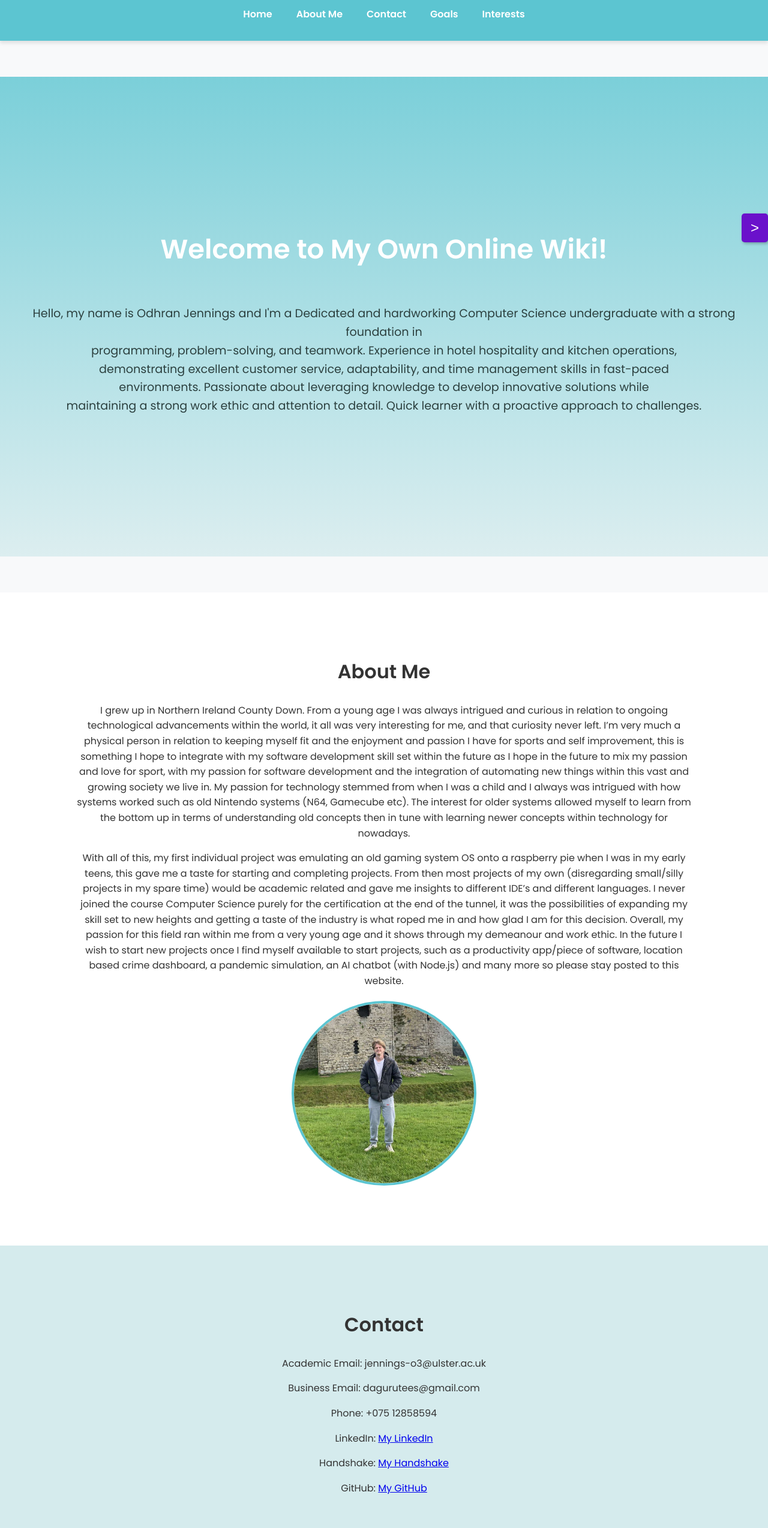
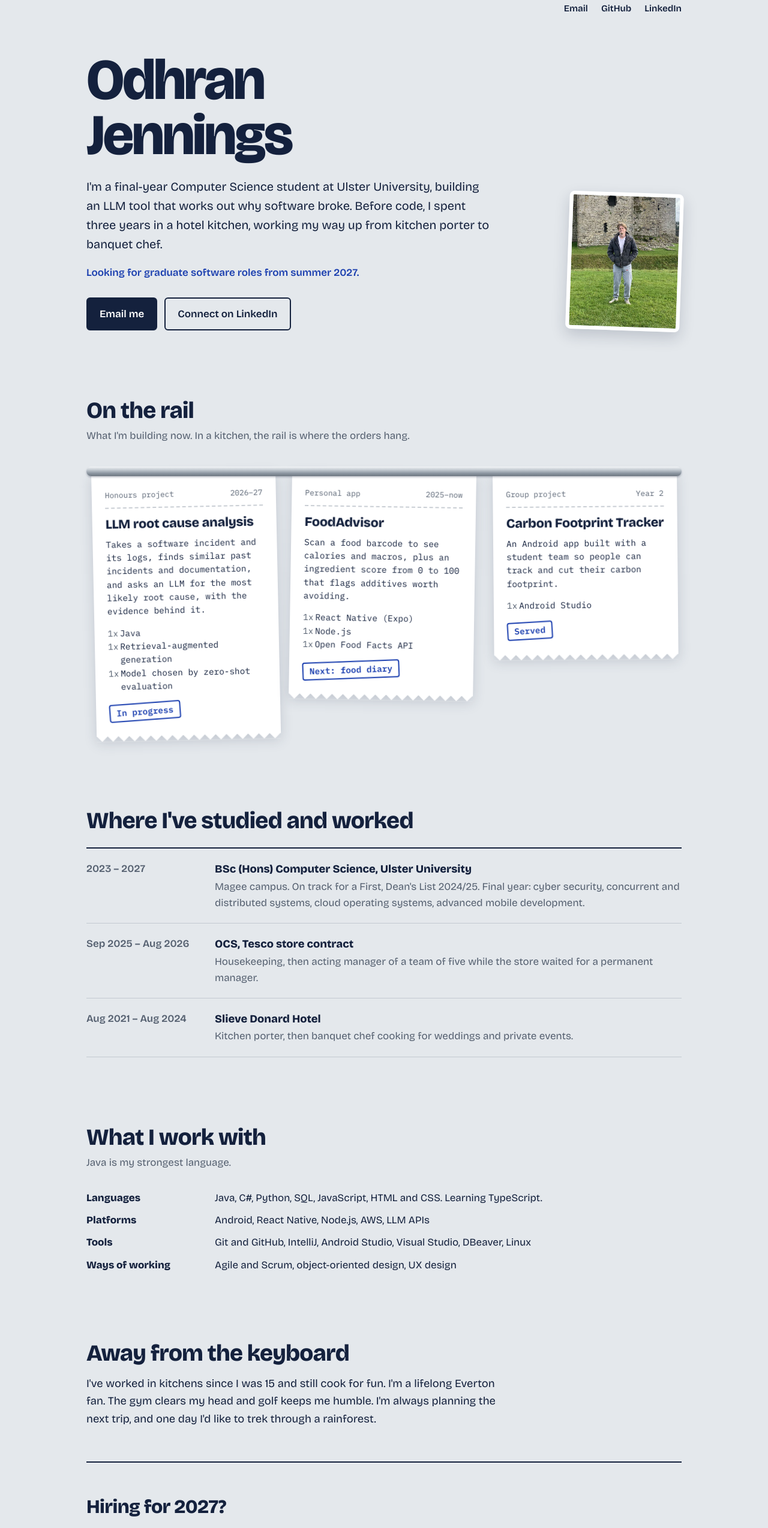
Before and after one commit to Odhran132/odhran132.github.io, a plain HTML site: page index.html in a window 1280 px wide. Shown: the part 20-2568 px from the top of the page at 60% size. Drawn offline with nearby package versions, Linux system fonts and the light colour scheme.

Commit message:
Revamp index.html for updated resume website
Updated the structure and content of the resume website, including new sections for projects, skills, and personal interests. Improved styling and layout for better presentation.

```diff
--- a/index.html
+++ b/index.html
@@ -1,214 +1,257 @@
-<!DOCTYPE html>
-<html lang="en">
+<!doctype html>
+<html lang="en-GB">
 <head>
-  <meta charset="UTF-8">
-  <meta name="viewport" content="width=device-width, initial-scale=1.0">
-  <title>My Resume Website</title>
-  <link rel="stylesheet" href="style.css">
-  <link rel="stylesheet" href="https://fonts.googleapis.com/icon?family=Material+Icons">
-  <link href="https://fonts.googleapis.com/css2?family=Poppins:wght@300;400;600&display=swap" rel="stylesheet">
-  <!-- Favicon -->
-<link rel="icon" href="favicon.ico" type="image/x-icon">
-<!-- For modern browsers -->
-<link rel="icon" type="image/png" href="favicon.ico">
+<meta charset="utf-8">
+<meta name="viewport" content="width=device-width, initial-scale=1">
+<title>Odhran Jennings</title>
+<meta name="description" content="Odhran Jennings, final-year Computer Science student at Ulster University, looking for graduate software roles from summer 2027.">
+<link rel="preconnect" href="https://fonts.googleapis.com">
+<link rel="preconnect" href="https://fonts.gstatic.com" crossorigin>
+<link href="https://fonts.googleapis.com/css2?family=Bricolage+Grotesque:opsz,wght@12..96,400;12..96,600;12..96,800&family=IBM+Plex+Mono:wght@400;600&display=swap" rel="stylesheet">
+<style>
+  :root {
+    --steel: #E4E8EC;
+    --ink: #14213D;
+    --blue: #1B3FAF;
+    --paper: #FFFFFF;
+    --muted: #556070;
+    --rail: #8C96A1;
+    --sans: "Bricolage Grotesque", system-ui, sans-serif;
+    --mono: "IBM Plex Mono", ui-monospace, monospace;
+    color-scheme: light;
+  }
+  * { box-sizing: border-box; }
+  html { -webkit-text-size-adjust: 100%; }
+  body {
+    margin: 0;
+    background: var(--steel);
+    color: var(--ink);
+    font-family: var(--sans);
+    font-size: 1.0625rem;
+    line-height: 1.6;
+  }
+  a { color: var(--blue); text-underline-offset: 3px; }
+  a:hover { text-decoration-thickness: 2px; }
+  :focus-visible { outline: 3px solid var(--blue); outline-offset: 3px; border-radius: 4px; }
+  .wrap { max-width: 1040px; margin: 0 auto; padding: 0 24px; }
+
+  /* top bar */
+  .top { display: flex; justify-content: flex-end; gap: 22px; padding: 22px 0; font-size: .95rem; }
+  .top a { color: var(--ink); text-decoration: none; font-weight: 600; }
+  .top a:hover { color: var(--blue); }
+
+  /* hero */
+  .hero { display: grid; grid-template-columns: 1fr auto; gap: 40px; align-items: end; padding: 40px 0 56px; }
+  h1 {
+    font-size: clamp(3rem, 9vw, 6rem);
+    font-weight: 800;
+    line-height: .95;
+    letter-spacing: -.035em;
+    margin: 0 0 24px;
+    font-variation-settings: "opsz" 96;
+  }
+  .lede { font-size: 1.25rem; max-width: 34em; margin: 0 0 18px; }
+  .seeking { font-weight: 600; color: var(--blue); margin: 0 0 28px; }
+  .actions { display: flex; flex-wrap: wrap; gap: 12px; }
+  .btn {
+    display: inline-block; padding: 12px 20px; border-radius: 6px;
+    font-weight: 600; text-decoration: none; border: 2px solid var(--ink);
+  }
+  .btn.primary { background: var(--ink); color: var(--paper); }
+  .btn.primary:hover { background: var(--blue); border-color: var(--blue); }
+  .btn.ghost { color: var(--ink); }
+  .btn.ghost:hover { border-color: var(--blue); color: var(--blue); }
+  .photo {
+    width: 190px; height: 230px; object-fit: cover; border-radius: 8px;
+    border: 6px solid var(--paper); box-shadow: 0 10px 24px rgba(20,33,61,.18);
+    transform: rotate(2deg);
+  }
+
+  h2 { font-size: clamp(1.75rem, 4vw, 2.4rem); font-weight: 800; letter-spacing: -.02em; line-height: 1.1; margin: 0 0 8px; }
+  .sub { color: var(--muted); margin: 0 0 32px; max-width: 40em; }
+  section { padding: 56px 0; }
+
+  /* the rail */
+  .rail-zone { position: relative; padding-top: 6px; }
+  .rail {
+    height: 16px; border-radius: 8px;
+    background: linear-gradient(#F4F6F8 0%, #C3CAD1 35%, var(--rail) 70%, #6E7781 100%);
+    box-shadow: 0 2px 3px rgba(20,33,61,.25);
+    position: relative; z-index: 2;
+  }
+  .tickets {
+    display: grid; grid-template-columns: repeat(3, 1fr); gap: 28px;
+    margin-top: -6px; padding: 0 8px;
+  }
+  .ticket-wrap { filter: drop-shadow(0 6px 10px rgba(20,33,61,.16)); transform-origin: top center; }
+  .ticket-wrap:nth-child(1) { transform: rotate(-1.2deg); }
+  .ticket-wrap:nth-child(2) { transform: rotate(.9deg); }
+  .ticket-wrap:nth-child(3) { transform: rotate(-.5deg); }
+  .ticket {
+    background: var(--paper);
+    font-family: var(--mono);
+    font-size: .9rem;
+    line-height: 1.55;
+    padding: 26px 22px 34px;
+    --z: 9px;
+    -webkit-mask: conic-gradient(from -45deg at bottom, #0000, #000 1deg 89deg, #0000 90deg) 50% / calc(2 * var(--z)) 100%;
+            mask: conic-gradient(from -45deg at bottom, #0000, #000 1deg 89deg, #0000 90deg) 50% / calc(2 * var(--z)) 100%;
+  }
+  .ticket .meta { display: flex; justify-content: space-between; color: var(--muted); font-size: .8rem; border-bottom: 2px dashed #C9CED4; padding-bottom: 10px; margin-bottom: 14px; }
+  .ticket h3 { font-family: var(--sans); font-size: 1.35rem; font-weight: 800; letter-spacing: -.01em; line-height: 1.15; margin: 0 0 10px; }
+  .ticket p { margin: 0 0 14px; }
+  .ticket ul { list-style: none; padding: 0; margin: 0 0 16px; }
+  .ticket li { padding-left: 1.4em; position: relative; }
+  .ticket li::before { content: "1x"; position: absolute; left: 0; color: var(--muted); }
+  .stamp {
+    display: inline-block; border: 2px solid var(--blue); color: var(--blue);
+    padding: 2px 10px; border-radius: 4px; font-weight: 600; transform: rotate(-3deg);
+  }
+
+  /* timeline */
+  .history { list-style: none; padding: 0; margin: 24px 0 0; border-top: 2px solid var(--ink); }
+  .history li { display: grid; grid-template-columns: 190px 1fr; gap: 24px; padding: 20px 0; border-bottom: 1px solid #C3CAD1; }
+  .history time { color: var(--muted); font-weight: 600; }
+  .history strong { display: block; font-size: 1.15rem; }
+  .history span { color: var(--muted); }
+
+  .skills { display: grid; grid-template-columns: 190px 1fr; gap: 10px 24px; margin: 0; }
+  .skills dt { font-weight: 800; }
+  .skills dd { margin: 0; }
+
+  .outside p { max-width: 38em; margin: 16px 0 0; font-size: 1.15rem; }
+
+  footer { padding: 0 0 72px; }
+  footer .wrap > div { border-top: 2px solid var(--ink); padding-top: 48px; }
+  footer p { font-size: clamp(1.4rem, 3.5vw, 2rem); font-weight: 800; letter-spacing: -.02em; margin: 0 0 12px; }
+  footer p a { display: block; font-size: clamp(1.15rem, 4.6vw, 2rem); overflow-wrap: anywhere; }
+  footer small { color: var(--muted); }
+
+  /* one load moment: tickets drop onto the rail */
+  @media (prefers-reduced-motion: no-preference) {
+    .ticket-wrap { animation: clip-on .7s cubic-bezier(.2,.9,.3,1.2) both; }
+    .ticket-wrap:nth-child(2) { animation-delay: .12s; }
+    .ticket-wrap:nth-child(3) { animation-delay: .24s; }
+    @keyframes clip-on { from { opacity: 0; translate: 0 -28px; } }
+  }
+
+  @media (max-width: 820px) {
+    .hero { grid-template-columns: 1fr; padding-top: 16px; }
+    .photo { order: -1; width: 130px; height: 156px; }
+    .tickets { grid-template-columns: 1fr; gap: 22px; max-width: 460px; }
+    .history li, .skills { grid-template-columns: 1fr; gap: 4px; }
+    .skills dd { margin-bottom: 12px; }
+    .top { justify-content: flex-start; }
+  }
+</style>
 </head>
 <body>
-<div class="sidebar closed" id="sidebar">
-
-   <h3>Quick Links</h3>
-    <ul>
-	<p><br></p>
-	<p><br></p>
-	<h1> My Projects </h1>
-	<p>This is where my projects will be added!</p>
-	<p>This website is in it's early days, but soon this section will be full of my own personal projects for everyone to be astononished by! </p>
-
-    </ul>
-
-  </div>
-<button id="toggleSidebar" class="sidebar-button">
-  <span id="toggleIcon">❮</span>
-</button>
-
-  <nav class="menu-bar">
-	  <ul>
-        <li><a href="#home">Home</a></li>
-        <li><a href="#about">About Me</a></li>
-        <li><a href="#contact">Contact</a></li>
-        <li><a href="#goals">Goals</a></li>
-        <li><a href="#interests">Interests</a></li>
-      </ul>
-    </div>
+<div class="wrap">
+  <nav class="top" aria-label="Contact links">
+    <a href="mailto:jennings-o3@ulster.ac.uk">Email</a>
+    <a href="https://github.com/Odhran132">GitHub</a>
+    <a href="https://www.linkedin.com/in/odhran-jennings/">LinkedIn</a>
   </nav>
 
-  <section id="home" class="section home-section">
-    <div class="hero">
-      <h1>Welcome to My Own Online Wiki!</h1>
-      <p>Hello, my name is Odhran Jennings and I'm a Dedicated and hardworking Computer Science undergraduate with a strong foundation in <br>
-		programming, problem-solving, and teamwork. Experience in hotel hospitality and kitchen operations, <br>
-		demonstrating excellent customer service, adaptability, and time management skills in fast-paced <br>
-		environments. Passionate about leveraging knowledge to develop innovative solutions while <br>
-		maintaining a strong work ethic and attention to detail. Quick learner with a proactive approach to challenges. </p>
+  <header class="hero">
+    <div>
+      <h1>Odhran<br>Jennings</h1>
+      <p class="lede">I'm a final-year Computer Science student at Ulster University, building an LLM tool that works out why software broke. Before code, I spent three years in a hotel kitchen, working my way up from kitchen porter to banquet chef.</p>
+      <p class="seeking">Looking for graduate software roles from summer 2027.</p>
+      <div class="actions">
+        <a class="btn primary" href="mailto:jennings-o3@ulster.ac.uk">Email me</a>
+        <a class="btn ghost" href="https://www.linkedin.com/in/odhran-jennings/">Connect on LinkedIn</a>
       </div>
-  </section>
+    </div>
+    <img class="photo" src="PfP.jpg" alt="Photo of Odhran Jennings" onerror="this.remove()">
+  </header>
+</div>
 
-  <section id="about" class="section about-section">
-    <div class="container">
-      <h2>About Me</h2>
-      <p> I grew up in Northern Ireland County Down. From a young age I was always
-		intrigued and curious in relation to ongoing technological advancements within the
-		world, it all was very interesting for me, and that curiosity never left. I’m very much a
-		physical person in relation to keeping myself fit and the enjoyment and passion I
-		have for sports and self improvement, this is something I hope to integrate with my
-		software development skill set within the future as I hope in the future to mix my
-		passion and love for sport, with my passion for software development and the
-		integration of automating new things within this vast and growing society we live in.
-		My passion for technology stemmed from when I was a child and I always was
-		intrigued with how systems worked such as old Nintendo systems (N64, Gamecube
-		etc). The interest for older systems allowed myself to learn from the bottom up in
-		terms of understanding old concepts then in tune with learning newer concepts
-		within technology for nowadays. </p>
-
-
-
-
-		<p> With all of this, my first individual project was
-		emulating an old gaming system OS onto a raspberry pie when I was in my early
-		teens, this gave me a taste for starting and completing projects. From then most
-		projects of my own (disregarding small/silly projects in my spare time) would be
-		academic related and gave me insights to different IDE’s and different languages. I
-		never joined the course Computer Science purely for the certification at the end of
-		the tunnel, it was the possibilities of expanding my skill set to new heights and
-		getting a taste of the industry is what roped me in and how glad I am for this decision.
-		Overall, my passion for this field ran within me from a very young age and it shows
-		through my demeanour and work ethic. In the future I wish to start new projects once
-		I find myself available to start projects, such as a productivity app/piece of software,
-		location based crime dashboard, a pandemic simulation, an AI chatbot (with Node.js)
-		and many more so please stay posted to this website.  </p>
-      <div class="PfP image-box">
-        <img src="PfP.jpg" alt="My Photo">
+<section aria-labelledby="projects">
+  <div class="wrap">
+    <h2 id="projects">On the rail</h2>
+    <p class="sub">What I'm building now. In a kitchen, the rail is where the orders hang.</p>
+    <div class="rail-zone">
+      <div class="rail" aria-hidden="true"></div>
+      <div class="tickets">
+        <article class="ticket-wrap">
+          <div class="ticket">
+            <div class="meta"><span>Honours project</span><span>2026–27</span></div>
+            <h3>LLM root cause analysis</h3>
+            <p>Takes a software incident and its logs, finds similar past incidents and documentation, and asks an LLM for the most likely root cause, with the evidence behind it.</p>
+            <ul>
+              <li>Java</li>
+              <li>Retrieval-augmented generation</li>
+              <li>Model chosen by zero-shot evaluation</li>
+            </ul>
+            <span class="stamp">In progress</span>
+          </div>
+        </article>
+        <article class="ticket-wrap">
+          <div class="ticket">
+            <div class="meta"><span>Personal app</span><span>2025–now</span></div>
+            <h3>FoodAdvisor</h3>
+            <p>Scan a food barcode to see calories and macros, plus an ingredient score from 0 to 100 that flags additives worth avoiding.</p>
+            <ul>
+              <li>React Native (Expo)</li>
+              <li>Node.js</li>
+              <li>Open Food Facts API</li>
+            </ul>
+            <span class="stamp">Next: food diary</span>
+          </div>
+        </article>
+        <article class="ticket-wrap">
+          <div class="ticket">
+            <div class="meta"><span>Group project</span><span>Year 2</span></div>
+            <h3>Carbon Footprint Tracker</h3>
+            <p>An Android app built with a student team so people can track and cut their carbon footprint.</p>
+            <ul>
+              <li>Android Studio</li>
+            </ul>
+            <span class="stamp">Served</span>
+          </div>
+        </article>
+      </div>
     </div>
   </div>
 </section>
 
-  <section id="contact" class="section contact-section">
-    <div class="container">
-      <h2>Contact</h2>
-      <p>Academic Email: jennings-o3@ulster.ac.uk</p>
-	  <p>Business Email: dagurutees@gmail.com</p>
-      <p>Phone: +075 12858594</p>
-      <p>LinkedIn: <a href="https://www.linkedin.com/in/odhran-jennings/">My LinkedIn</a></p>
-	  <p>Handshake: <a href="https://ulster.joinhandshake.co.uk/profiles/1395100">My Handshake</a></p>
-	  <p>GitHub: <a href="https://github.com/Odhran132">My GitHub</a></p>
-
+<section aria-labelledby="history">
+  <div class="wrap">
+    <h2 id="history">Where I've studied and worked</h2>
+    <ol class="history">
+      <li><time>2023 – 2027</time><div><strong>BSc (Hons) Computer Science, Ulster University</strong><span>Magee campus. On track for a First, Dean's List 2024/25. Final year: cyber security, concurrent and distributed systems, cloud operating systems, advanced mobile development.</span></div></li>
+      <li><time>Sep 2025 – Aug 2026</time><div><strong>OCS, Tesco store contract</strong><span>Housekeeping, then acting manager of a team of five while the store waited for a permanent manager.</span></div></li>
+      <li><time>Aug 2021 – Aug 2024</time><div><strong>Slieve Donard Hotel</strong><span>Kitchen porter, then banquet chef cooking for weddings and private events.</span></div></li>
+    </ol>
   </div>
 </section>
 
-  <section id="goals" class="section goals-section">
-    <div class="container">
-      <h2>My Goals</h2>
-      <p>My absolute main goal is to expand my skill set within this field/industry to it's maximum, and we all know this can only be done through new experiences and building new projects outside your comfort zone.
-	     This is why I love building things—whether it’s tools that make life easier, experiments with tech, or just weird little projects that spark curiosity.
-		 When I find the time, here’s some of the stuff I’d love to tackle:</p>
-
-		 <br> </br>
-
-		<p>Projects I’m Excited About:</p>
-			<p>•	A Productivity App: Something simple but powerful—maybe for focus, habit-building, or just wrangling the chaos of daily tasks. </p>
-			<p>•	Crime Data Dashboard: A clear, real-time map showing crime trends in different areas. I think data should be accessible, not hidden in spreadsheets.</p>
-			<p>•	Pandemic Simulator: A sandbox to play with how diseases spread. Less "doom-scrolling news" and more "what if we tried this?"</p>
-			<p>•	A Chatbot That Doesn’t Feel Robotic: Built with Node.js, because why not? Maybe for fun, maybe for practical use—we’ll see where it goes.</p>
-
-			<br> </br>
-
-
-		<p>Other Random Ideas: </p>
-			<p>•	A "Where’s My Money Going?" App: Budgeting tools for people who hate budgeting. Automatic insights, zero jargon.</p>
-			<p>•	AR/VR Experiments: Silly or useful mini-games—like visualizing your Spotify playlist in 3D or a virtual tour of obscure historical spots.</p>
-			<p>•	Neighbourhood Watch, But Digital: A place to share local updates, like lost pets, events, or which spots has the best wifi.</p>
- </p>
+<section aria-labelledby="skills">
+  <div class="wrap">
+    <h2 id="skills">What I work with</h2>
+    <p class="sub">Java is my strongest language.</p>
+    <dl class="skills">
+      <dt>Languages</dt><dd>Java, C#, Python, SQL, JavaScript, HTML and CSS. Learning TypeScript.</dd>
+      <dt>Platforms</dt><dd>Android, React Native, Node.js, AWS, LLM APIs</dd>
+      <dt>Tools</dt><dd>Git and GitHub, IntelliJ, Android Studio, Visual Studio, DBeaver, Linux</dd>
+      <dt>Ways of working</dt><dd>Agile and Scrum, object-oriented design, UX design</dd>
+    </dl>
   </div>
 </section>
 
-  <section id="interests" class="section interests-section">
-    <div class="container">
-      <h2>My Interests</h2>
-
-	  <div class="interests-container">
-	  <div class="Eve image-box1">
-        <img src="everton.jpg" alt="Everton">
-      </div>
-
-	  <div class="BL image-box1">
-        <img src="BL.jpg" alt="BL">
-      </div>
-
-	  <div class="travel image-box1">
-        <img src="travel.jpg" alt="Travel">
-      </div>
-
-	  <div class="monke image-box1">
-        <img src="monke.jpg" alt="Monke">
-      </div>
-	  </div>
-
-
-	  <br> </br>
-
-	  <p> Cooking  </p>
-
-	  <p> From working in kitchens since I was was 15, from cleaning dishes to making them- the ability to make something from mostly nothing and be able to make it your own is a different feeling of self-accomplishment.
-		In a sense it's a similar but more intense enviroment compared to making software within a team, with communication and being a leader being essential. These reasons explain why I love what I do and hearing the compliments at the end of day make it all worth it.</p>
-
-	  <br> </br>
-
-	  <p> Everton FC  </p>
-
-	  <p> Yes, I voluntarily chose this life. Supporting Everton is equal parts burning passion and pain (mostly), but I wouldn’t have it any other way.
-	  Whether they’re thrilling or (more often) testing my patience, you’ll find me glued to the match. One thing is for certain is that my sense of loyality is a serious force to be reckoned with. </p>
-
-	  <br> </br>
-
-	  <p> Sports: Gym & Golf  </p>
-
-	  <p> The gym is where I clear my head and push myself—even if some days, just showing up feels like a win. Golf, on the other hand, is where I embrace humility.
-	  My swing is a work in progress, but there’s no better way to unwind than chasing a tiny ball across acres of grass. </p>
-
-	  <br> </br>
-
-	  <p> Travelling  </p>
-
-	  <p> I love playing tourist—getting lost in new cities, stumbling on hidden gems, and eating things I can’t pronounce.
-	  Whether it’s a weekend road trip or a far-flung adventure, I’m always plotting my next escape.   </p>
-
-	  <br> </br>
-
-      <p>  DIY Projects</p>
-
-	  <p>There’s a special pride in building or fixing something yourself—even if it takes three trips to the hardware store and a YouTube tutorial playing at 0.5x speed.
-	  My projects range from "actually decent" to "well, it’s functional," but I love the process. </p>
-
-	  <br> </br>
-
-	  <p> Animals & Wildlife </p>
-
-	  <p> I’ve always been fascinated by monkeys—their intelligence, playfulness, and sheer chaos remind me of humans at our most unguarded.
-	  Whether it’s watching capuchins solve puzzles or howler monkeys belt out their (surprisingly loud) calls, I could observe them for hours. </p>
-
-	  <p>My love for wildlife extends to the incredible biodiversity of South America—from the vibrant macaws of the Amazon to the elusive jaguars prowling the Pantanal.
-	  If there’s a documentary or a chance to see these animals in person, I’m there. One day, I’d love to trek through the rainforest or volunteer at a conservation project.
-	  Until then, I settle for obsessively following wildlife photographers and dreaming up future trips. </p>
-
-
+<section class="outside" aria-labelledby="outside">
+  <div class="wrap">
+    <h2 id="outside">Away from the keyboard</h2>
+    <p>I've worked in kitchens since I was 15 and still cook for fun. I'm a lifelong Everton fan. The gym clears my head and golf keeps me humble. I'm always planning the next trip, and one day I'd like to trek through a rainforest.</p>
   </div>
 </section>
 
 <footer>
-    <div class="container">
-      <p>&copy; 2025 My Portfolio</p>
-    </div>
+  <div class="wrap"><div>
+    <p>Hiring for 2027? <a href="mailto:jennings-o3@ulster.ac.uk">jennings-o3@ulster.ac.uk</a></p>
+    <small>Based in Derry~Londonderry and open to relocating. Code on <a href="https://github.com/Odhran132">GitHub</a>.</small>
+  </div></div>
 </footer>
-
-  <script src="script.js"></script>
 </body>
 </html>
```
Lines whose indentation alone changed are shown as unchanged.
